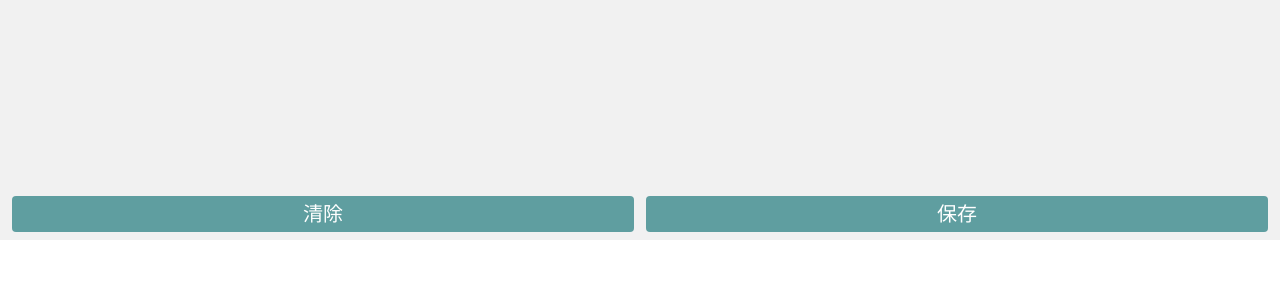
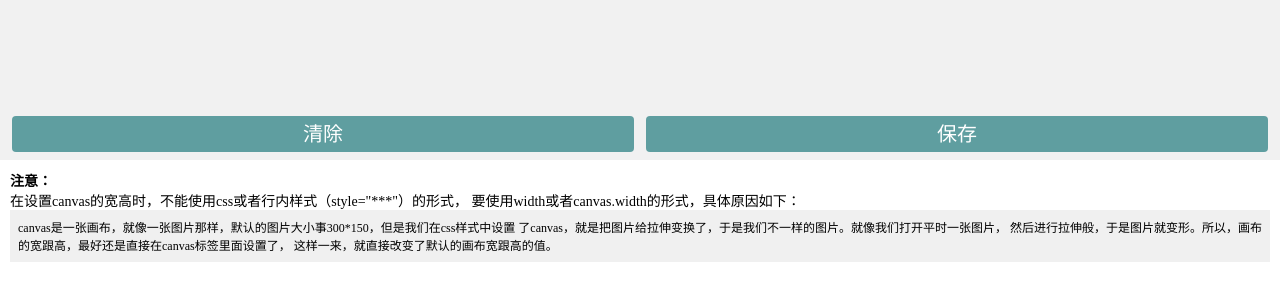
Before and after one commit to rocEmperor/needs, a plain HTML site: page js手写签名/js手写签名.html in a window 1280 px wide. Shown: the part 320-620 px from the top of the page. Drawn offline with Linux system fonts and the light colour scheme.

Commit message:
update 手写签名插件

```diff
--- a/js手写签名/js手写签名.html
+++ b/js手写签名/js手写签名.html
@@ -29,12 +29,34 @@
             box-sizing: border-box;
             margin: 0 6px;
         }
+        .note {
+            padding: 10px;
+            font-size: 14px;
+        }
+        .reason {
+            font-size: 12px;
+            background-color: #F0F0F0;
+            padding: 8px;
+        }
     </style>
     <!-- 保存文件相关工具类函数 -->
     <script src="./util.js"></script>
 </head>
 <body>
-    <div id="scan-container" style="height: 70vh;"></div>
+    <div id="scan-container" style="height: 60vh;"></div>
+    <div class="note">
+        <h4>注意：</h4>
+        <p>
+            在设置canvas的宽高时，不能使用css或者行内样式（style="***"）的形式，
+            要使用width或者canvas.width的形式，具体原因如下：
+        </p>
+        <p class="reason">
+            canvas是一张画布，就像一张图片那样，默认的图片大小事300*150，但是我们在css样式中设置
+            了canvas，就是把图片给拉伸变换了，于是我们不一样的图片。就像我们打开平时一张图片，
+            然后进行拉伸般，于是图片就变形。所以，画布的宽跟高，最好还是直接在canvas标签里面设置了，
+            这样一来，就直接改变了默认的画布宽跟高的值。
+        </p>
+    </div>
     <script>
         class ScanFromCanvas {
             container = undefined;
```
Also changed, not shown: js手写签名/1.png (added), 1 other file.
